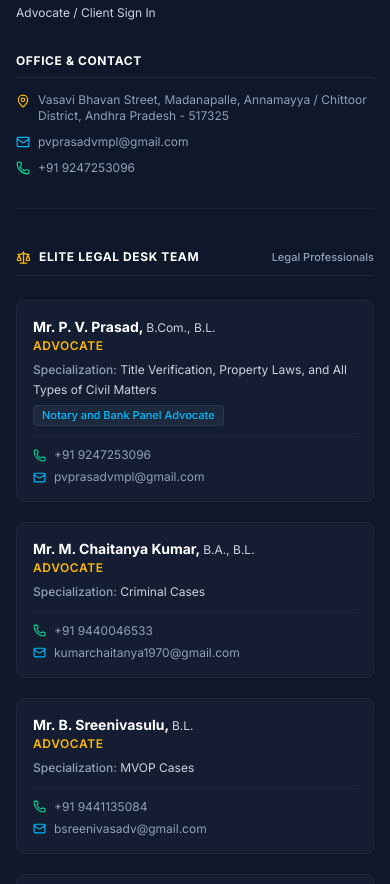
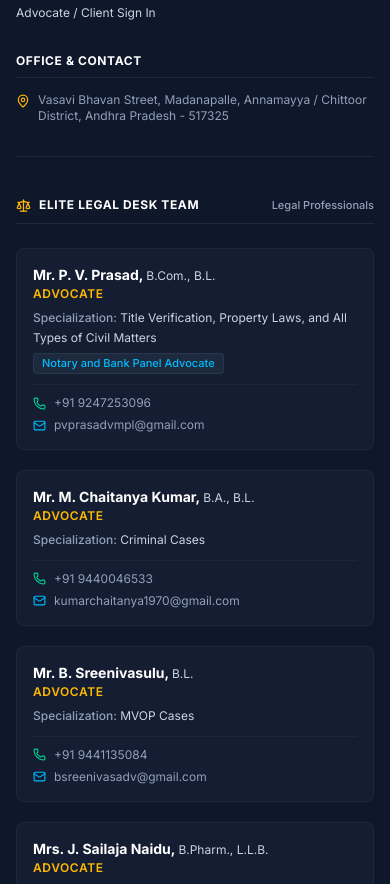
Before and after one commit to charithasree13/unified_legal_system, a React (Vite) app in the folder client/: page /dashboard in a window 390 px wide. Shown: the part 9500-10384 px from the top of the page. Built offline with nearby package versions, Linux system fonts and the light colour scheme; a web font is replaced by a local one.

Commit message:
Remove email and phone from Office and Contact block in footer

```diff
--- a/client/src/components/FooterSection.tsx
+++ b/client/src/components/FooterSection.tsx
@@ -108,18 +108,6 @@ export const FooterSection: React.FC = () => {
               <div className="flex items-start gap-2">
                 <MapPin size={14} className="text-amber-400 flex-shrink-0 mt-0.5" />
                 <span>Vasavi Bhavan Street, Madanapalle, Annamayya / Chittoor District, Andhra Pradesh - 517325</span>
-              </div>
-              <div className="flex items-center gap-2">
-                <Mail size={14} className="text-sky-400 flex-shrink-0" />
-                <a href="mailto:pvprasadvmpl@gmail.com" className="hover:text-white transition-colors break-all">
-                  pvprasadvmpl@gmail.com
-                </a>
-              </div>
-              <div className="flex items-center gap-2">
-                <Phone size={14} className="text-emerald-400 flex-shrink-0" />
-                <a href="tel:+919247253096" className="hover:text-white transition-colors">
-                  +91 9247253096
-                </a>
               </div>
             </div>
           </div>
```
